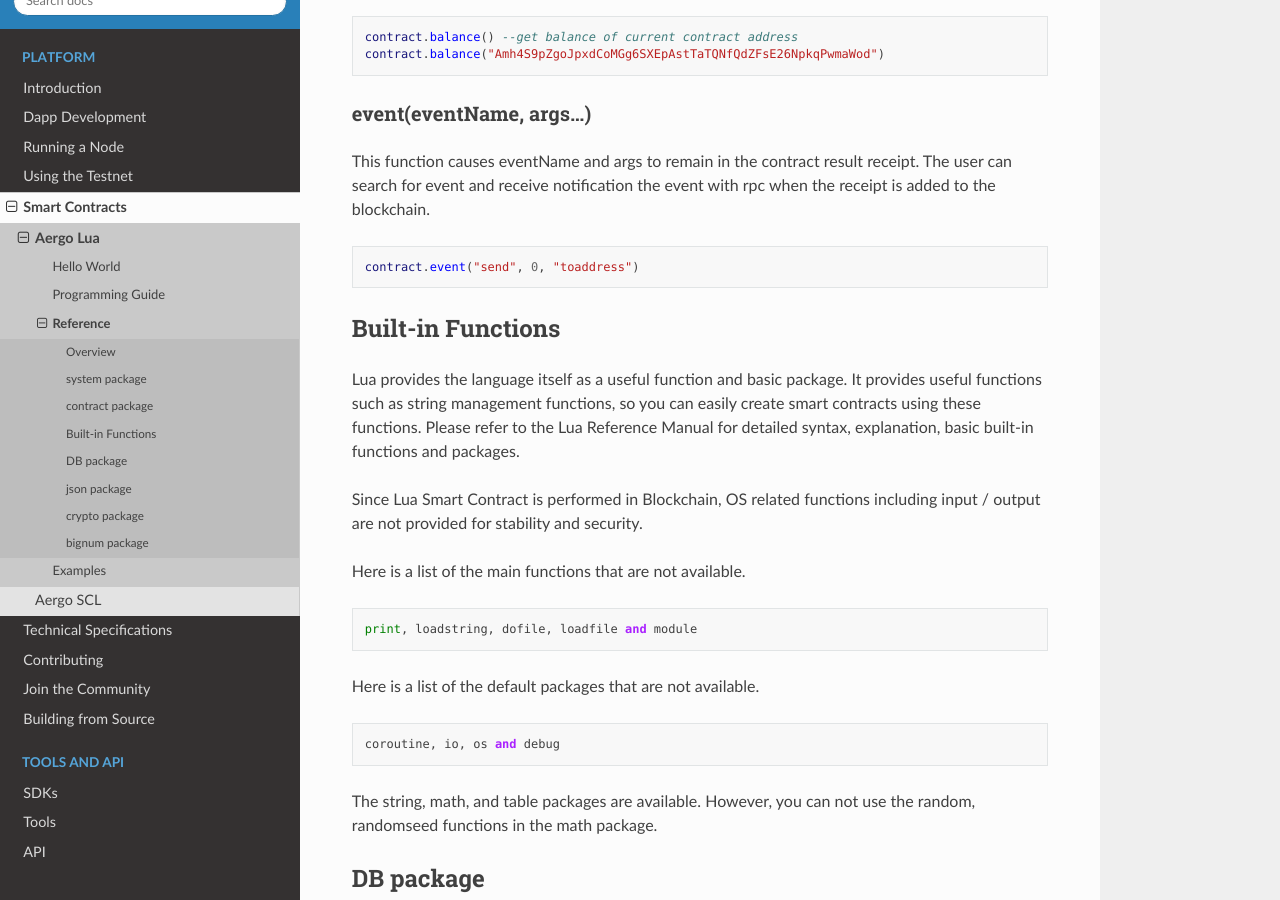
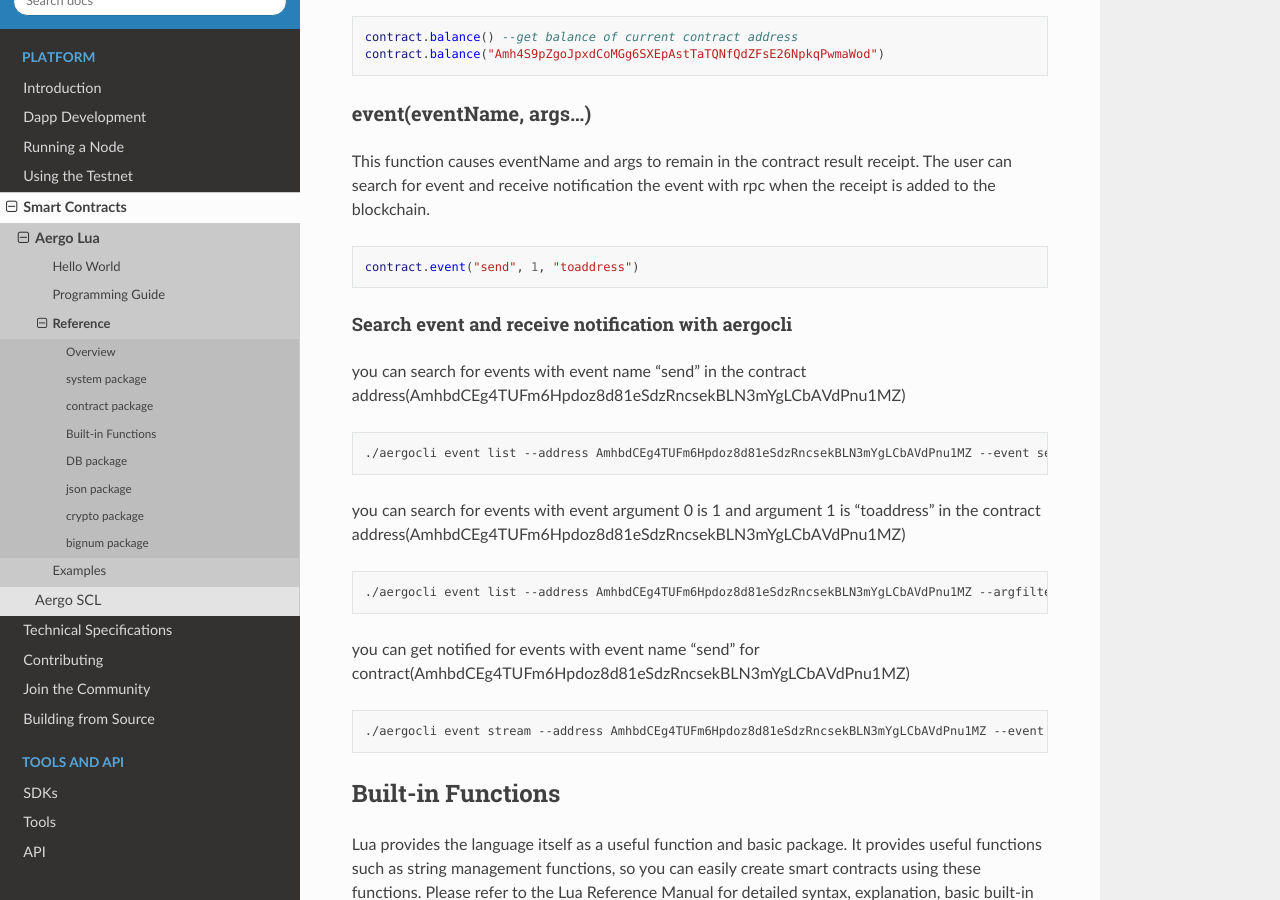
Before and after one commit to aergoio/guide, a Sphinx documentation site: the page built from source/smart-contracts/lua/reference.md, in a window 1280 px wide and 900 px high, scrolled down 3799 px. Built offline with Sphinx 7.4.7 and the Read the Docs theme 2.0.0, drawn with Linux system fonts in a browser that asks for light colours.

Commit message:
Update reference.md

````diff
--- a/source/smart-contracts/lua/reference.md
+++ b/source/smart-contracts/lua/reference.md
@@ -117,7 +117,20 @@
 ### event(eventName, args...)
 This function causes eventName and args to remain in the contract result receipt. The user can search for event and receive notification the event with rpc when the receipt is added to the blockchain.
 ```lua
-contract.event("send", 0, "toaddress")
+contract.event("send", 1, "toaddress")
+```
+#### Search event and receive notification with aergocli
+you can search for events with event name "send" in the contract address(AmhbdCEg4TUFm6Hpdoz8d81eSdzRncsekBLN3mYgLCbAVdPnu1MZ)
+``` bash
+./aergocli event list --address AmhbdCEg4TUFm6Hpdoz8d81eSdzRncsekBLN3mYgLCbAVdPnu1MZ --event send
+```
+you can search for events with event argument 0 is 1 and argument 1 is "toaddress" in the contract address(AmhbdCEg4TUFm6Hpdoz8d81eSdzRncsekBLN3mYgLCbAVdPnu1MZ)
+``` bash
+./aergocli event list --address AmhbdCEg4TUFm6Hpdoz8d81eSdzRncsekBLN3mYgLCbAVdPnu1MZ --argfilter '{"0":1, "1":"toaddress"}'
+```
+you can get notified for events with event name "send" for contract(AmhbdCEg4TUFm6Hpdoz8d81eSdzRncsekBLN3mYgLCbAVdPnu1MZ)
+``` bash
+./aergocli event stream --address AmhbdCEg4TUFm6Hpdoz8d81eSdzRncsekBLN3mYgLCbAVdPnu1MZ --event send
 ```
 
 ## Built-in Functions
````
